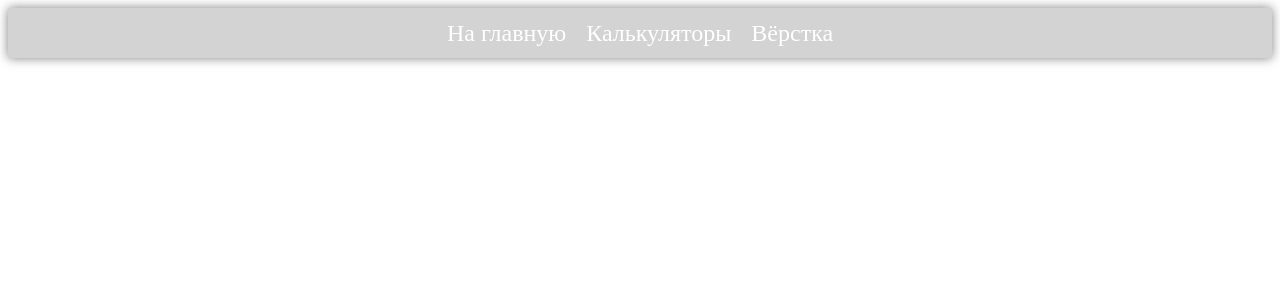
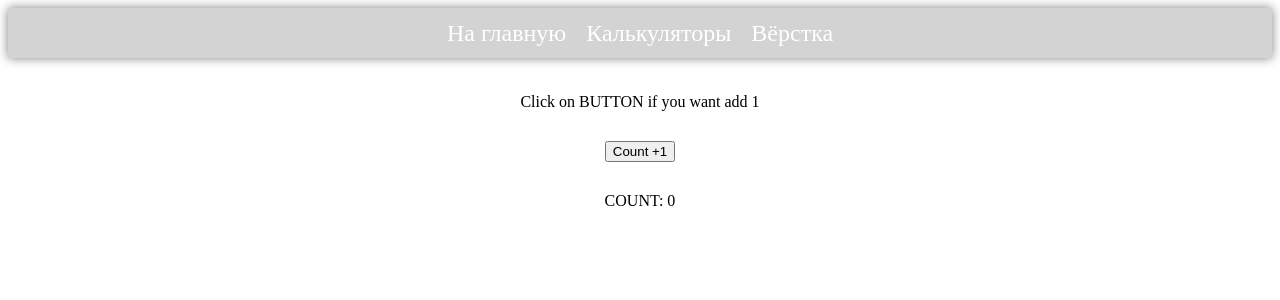
Before and after one commit to igitlog/Nuxt-project, a Nuxt app: page /calculators/oneCalc in a window 1280 px wide. Shown: the top 300 px of the page. Built offline with nearby package versions, Linux system fonts and the light colour scheme.

Commit message:
Add oneCalc

```diff
--- a/pages/calculators/index.vue
+++ b/pages/calculators/index.vue
@@ -5,6 +5,9 @@
     </h1>
     <h1>
       <nuxt-link to="/calculators/simpleCalc">Обычный калькулятор</nuxt-link>
+    </h1>
+    <h1>
+      <nuxt-link to="/calculators/oneCalc">Count +1</nuxt-link>
     </h1>
   </div>
 </template>
--- /dev/null
+++ b/pages/calculators/oneCalc/index.vue
@@ -0,0 +1,44 @@
+<template>
+<div class="page">
+  <div class="pageTitle">
+    <div v-text="`Click  on BUTTON if you want add 1`"/>
+    <button v-on:click="addCount" >Count +1</button>
+    <div v-text="`COUNT: ${count}`"/>
+  </div>
+</div>
+</template>
+
+<script lang="ts">
+  import Vue from 'vue'
+
+  export default Vue.extend({
+    data() {
+      return {
+        count: 0,
+      }
+    },
+    components: {
+    },
+    methods: {
+      addCount () {
+        this.count = this.count + 1;
+      }
+    },
+
+  })
+</script>
+
+<style scoped>
+.page {
+  padding: 20px;
+}
+.pageTitle {
+  display: flex;
+  flex-direction: column;
+  justify-content: center;
+  align-items: center;
+}
+.pageTitle :nth-child(n) {
+  margin: 15px 0;
+}
+</style>
```
